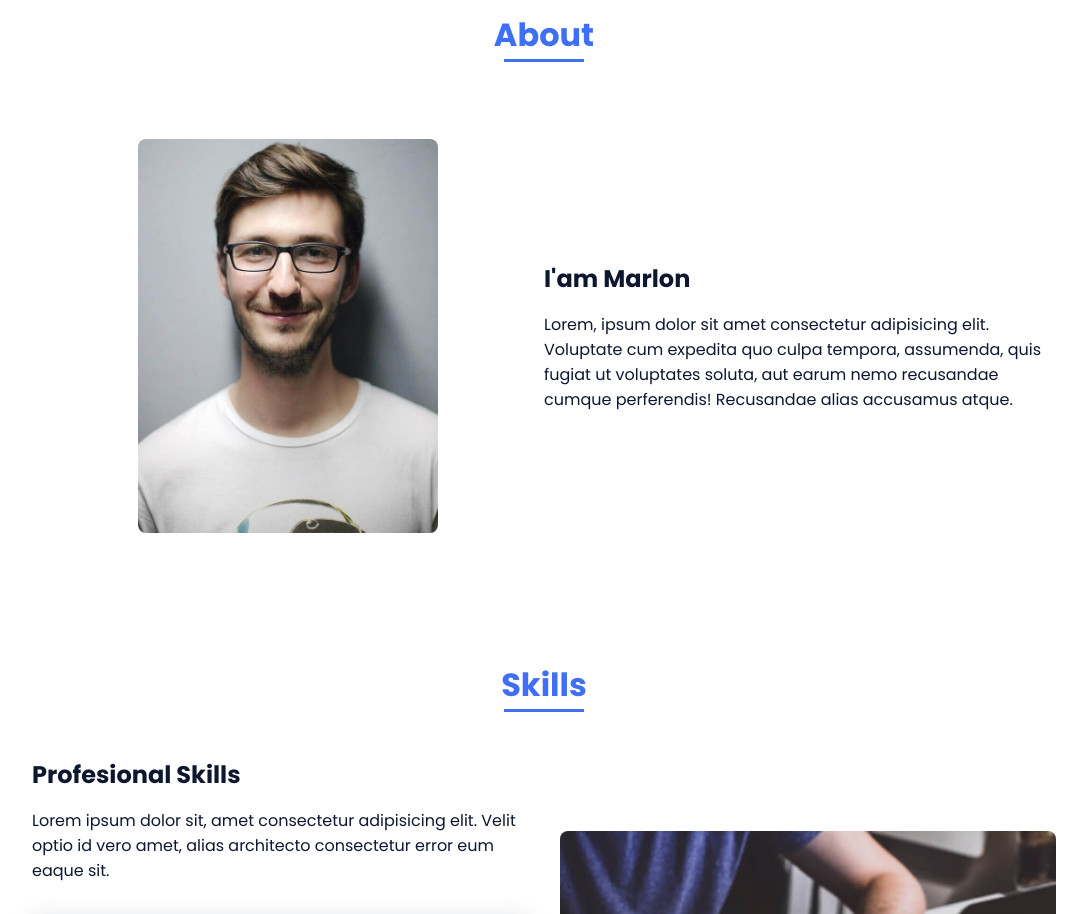
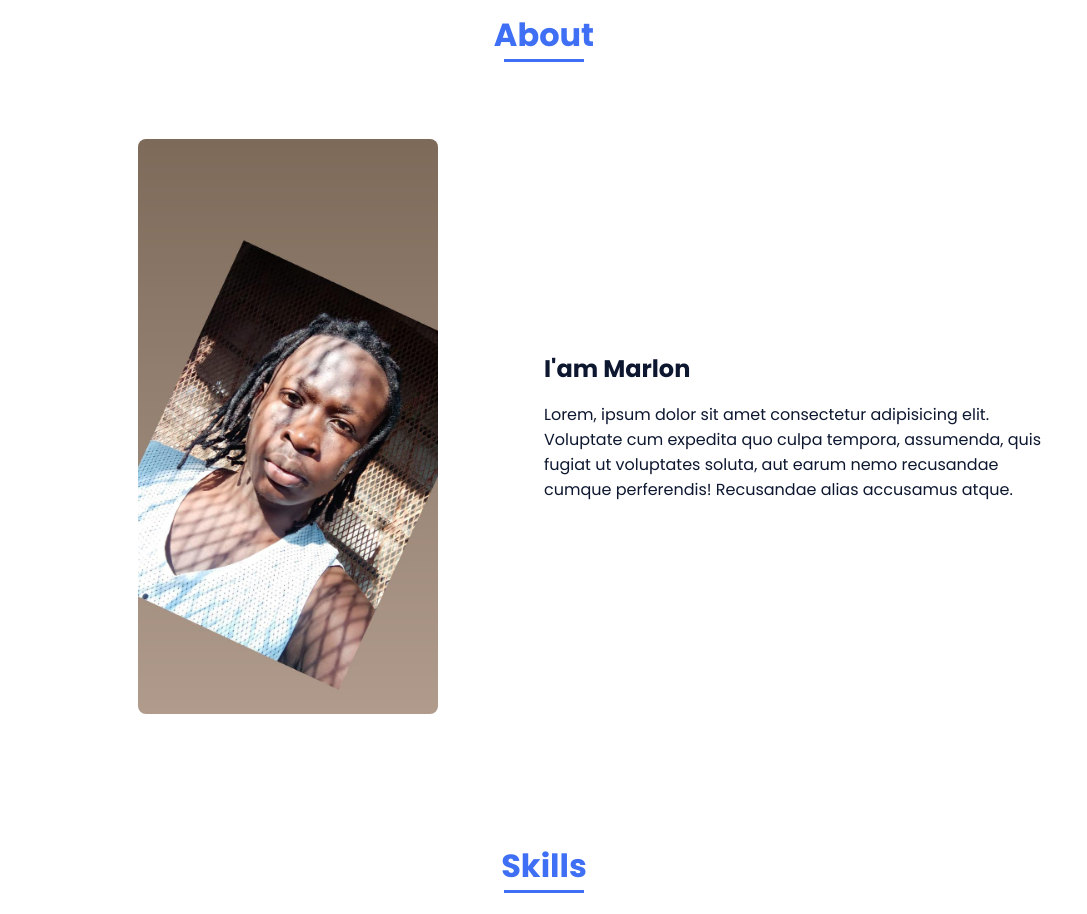
Before and after one commit to bedimcode/portfolio-responsive-complete, a plain HTML site: page index.html in a window 1280 px wide. Shown: the part 760-1674 px from the top of the page, without its empty margins (96-1183 px from the left). Drawn offline with nearby package versions, Linux system fonts and the light colour scheme.

Commit message:
change of image

```diff
--- a/index.html
+++ b/index.html
@@ -69,7 +69,7 @@
 
                 <div class="about__container bd-grid">
                     <div class="about__img">
-                        <img src="assets/img/about.jpg" alt="">
+                        <img src="assets/img/brian.jpg" alt="">
                     </div>
 
                     <div>
```
Also changed, not shown: assets/img/brian.jpg (added), preview.png (deleted).
